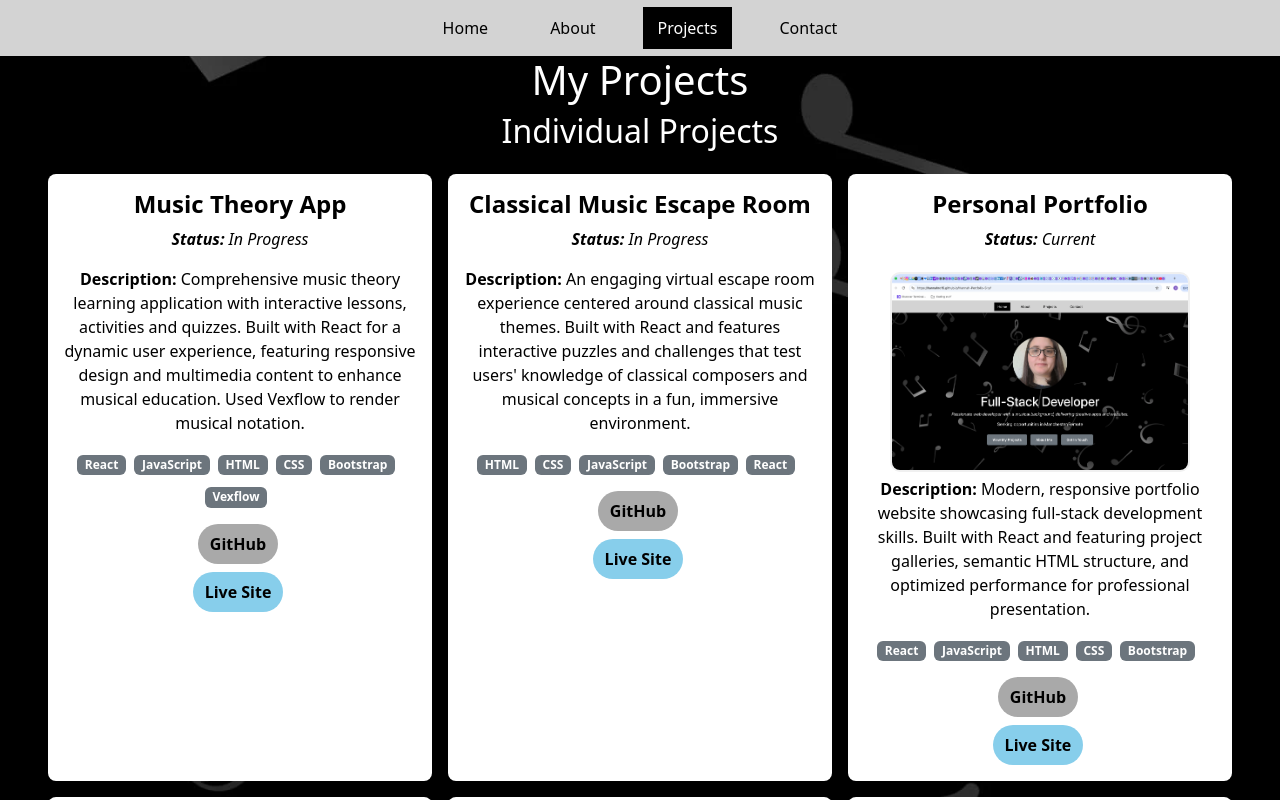
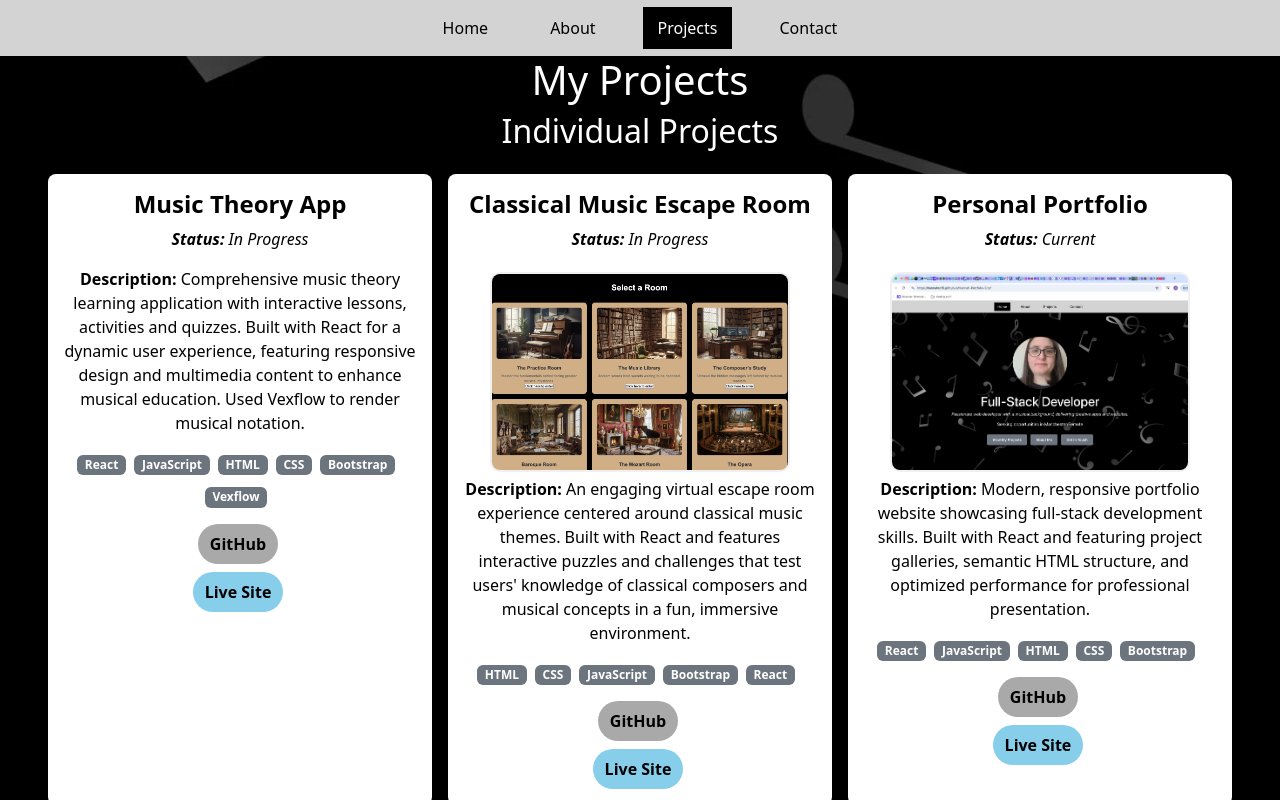
Before and after one commit to hannahro15/Hannah-Portfolio-Site, a React (Create React App) app: page /Hannah-Portfolio-Site/projects in a window 1280 px wide. Shown: the top 800 px of the page. Built offline with nearby package versions, Linux system fonts and the light colour scheme.

Commit message:
Add escape room image to project data

```diff
--- a/src/data/projectsData.js
+++ b/src/data/projectsData.js
@@ -12,7 +12,7 @@ export const solo_projects = [
     {
 
         title:"Classical Music Escape Room",
-        image: "",
+        image: `${process.env.PUBLIC_URL}/images/escape-room.webp`,
         description: "An engaging virtual escape room experience centered around classical music themes. Built with React and features interactive puzzles and challenges that test users' knowledge of classical composers and musical concepts in a fun, immersive environment.",
         technologies: ["HTML", "CSS", "JavaScript", "Bootstrap", "React"],
         status:"In Progress",
```
Also changed, not shown: public/images/escape-room.webp (added).
